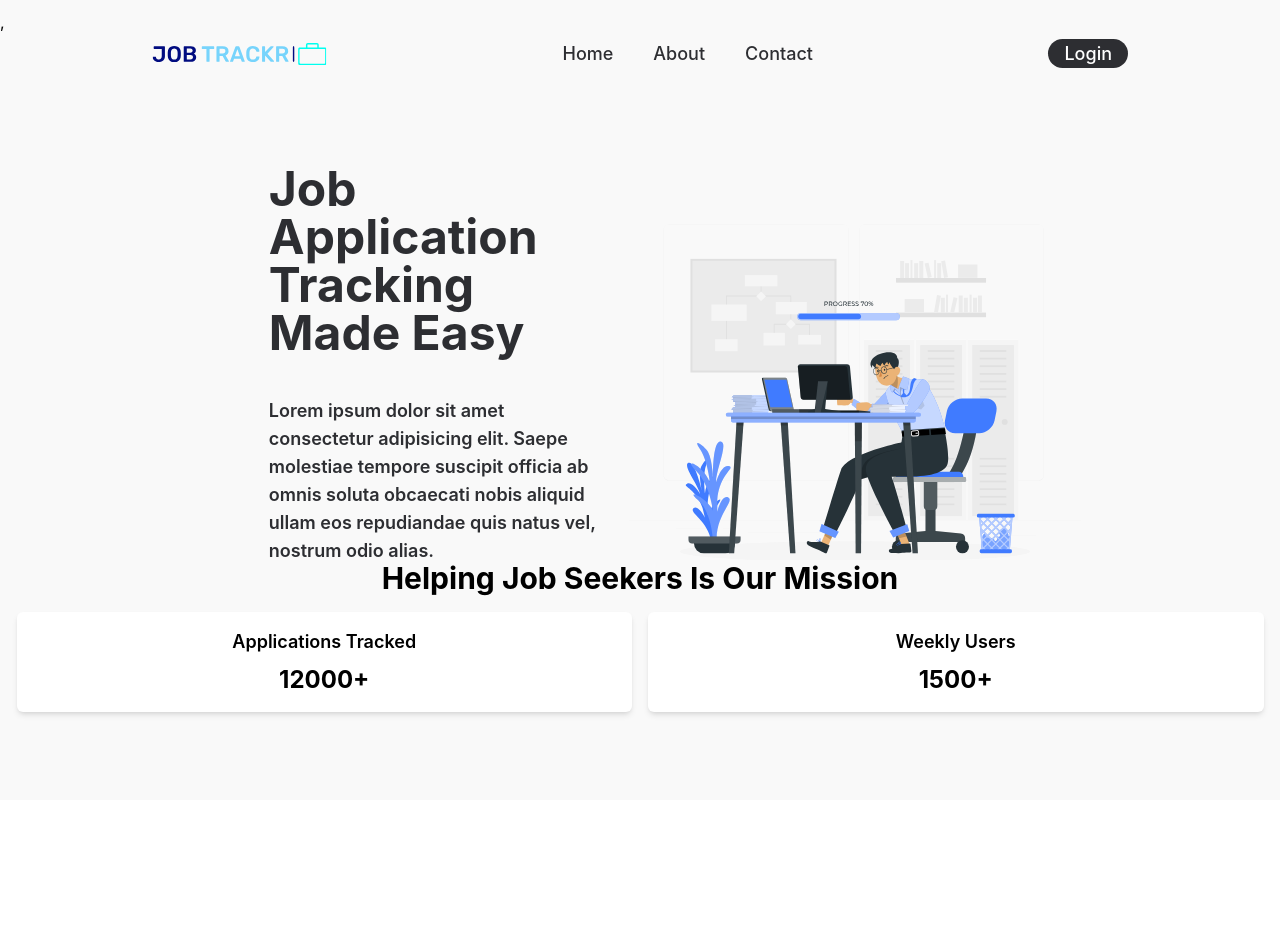
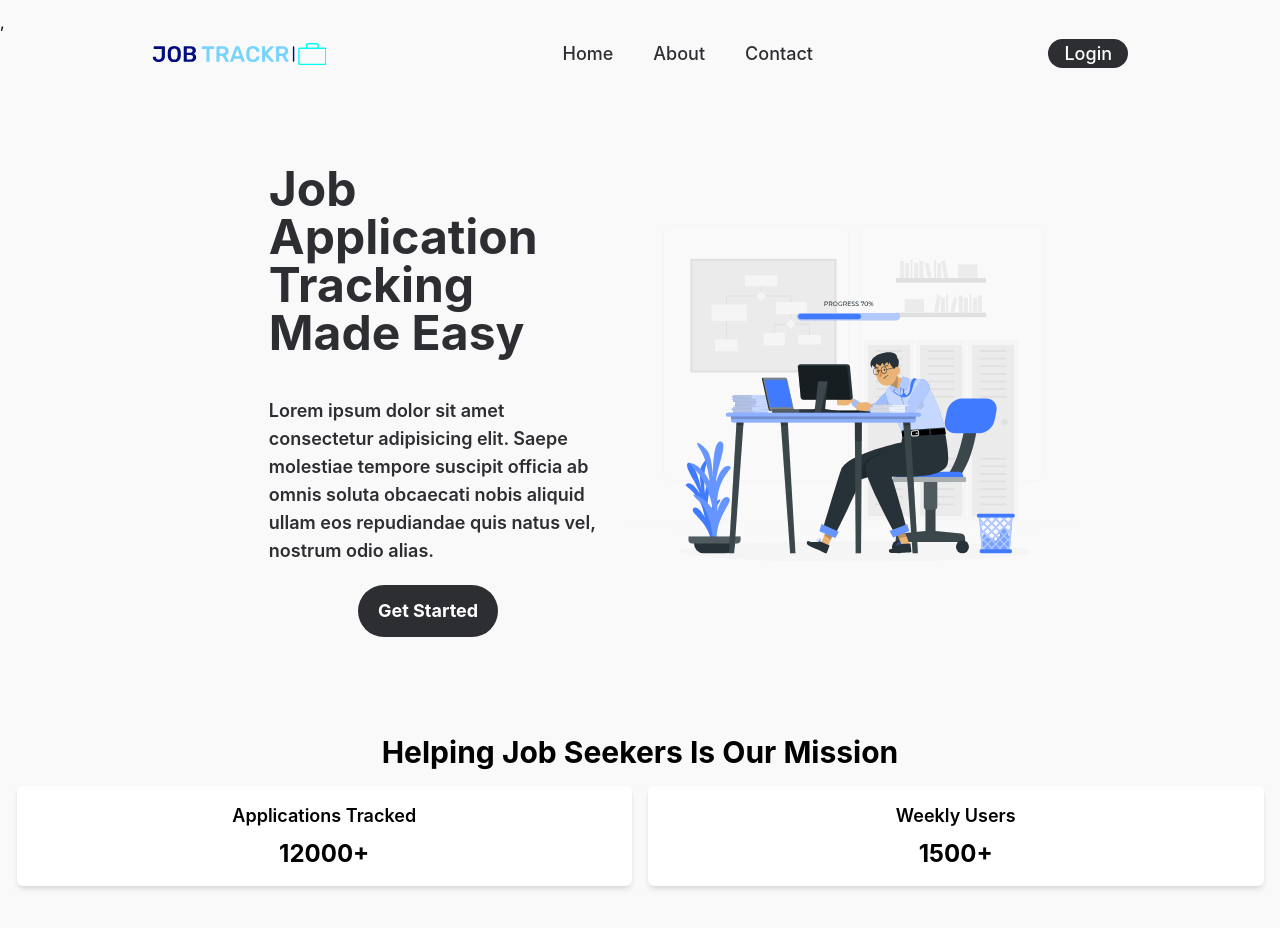
Before and after one commit to imjohnnyy/job-tracker-app, a React (Create React App) app in the folder frontend/: page / in a window 1280 px wide. Shown: the top 928 px of the page. Before the commit the page ends 800 px from the top, so only its background shows below. Built offline with nearby package versions, Linux system fonts and the light colour scheme.

Commit message:
added side header to dashboard page

```diff
--- a/frontend/src/pages/Dashboard.js
+++ b/frontend/src/pages/Dashboard.js
@@ -3,8 +3,15 @@ import Sidebar from "../components/Sidebar"
 const Dashboard = () => {
   return (
     <div className="flex h-screen bg-lightergray">
-        {/* Sidebar */}
-        <Sidebar />
+      {/* Sidebar */}
+      <Sidebar />
+
+      {/* Right Side Header */}
+      <div className="flex-1 p-0">
+        <h1 className="flex items-start p-8 text-3xl font-bold bg-white ">Dashboard</h1>
+      </div>
+
+      {/* Content */}
 
     </div>
   )
--- a/frontend/src/pages/Landing.js
+++ b/frontend/src/pages/Landing.js
@@ -92,7 +92,7 @@ const Landing = () => {
 
       {/* FOOTER */}
       {/* FACTS SECTION */}
-      <footer className="h-[15rem] bg-lightergray max-lg:h-[22rem] fixed max-lg:static inset-x-0 bottom-0">
+      <footer className="h-[15rem] bg-lightergray max-lg:h-[22rem] max-lg:static inset-x-0 bottom-0">
         <div className="container px-4 mx-auto">
           <h2 className="mb-4 text-3xl font-bold">Helping Job Seekers Is Our Mission</h2>
           <div className="grid grid-cols-1 gap-4 sm:grid-cols-2 lg:grid-cols-4">
```
